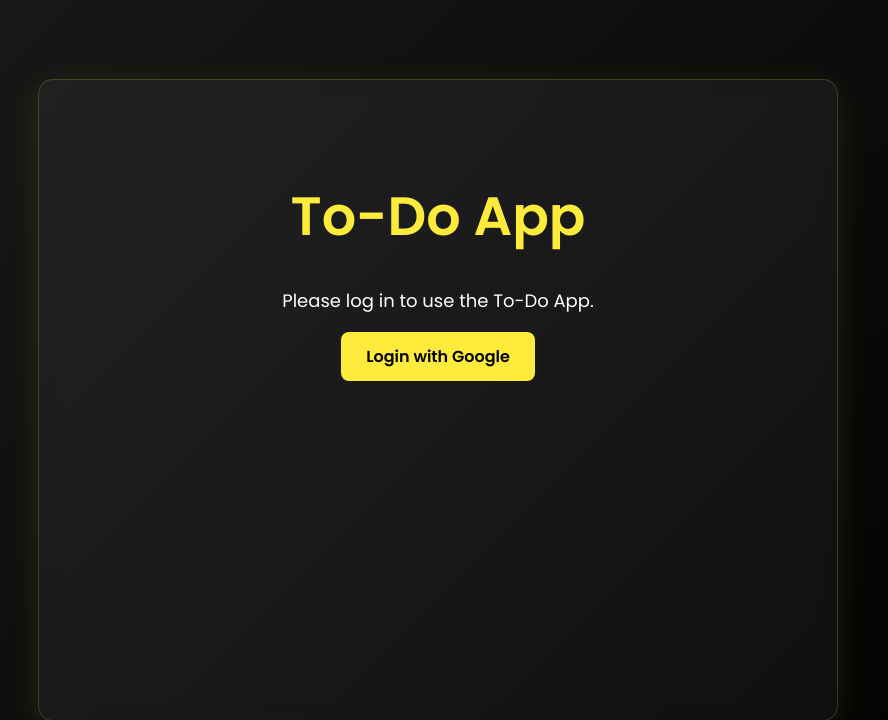
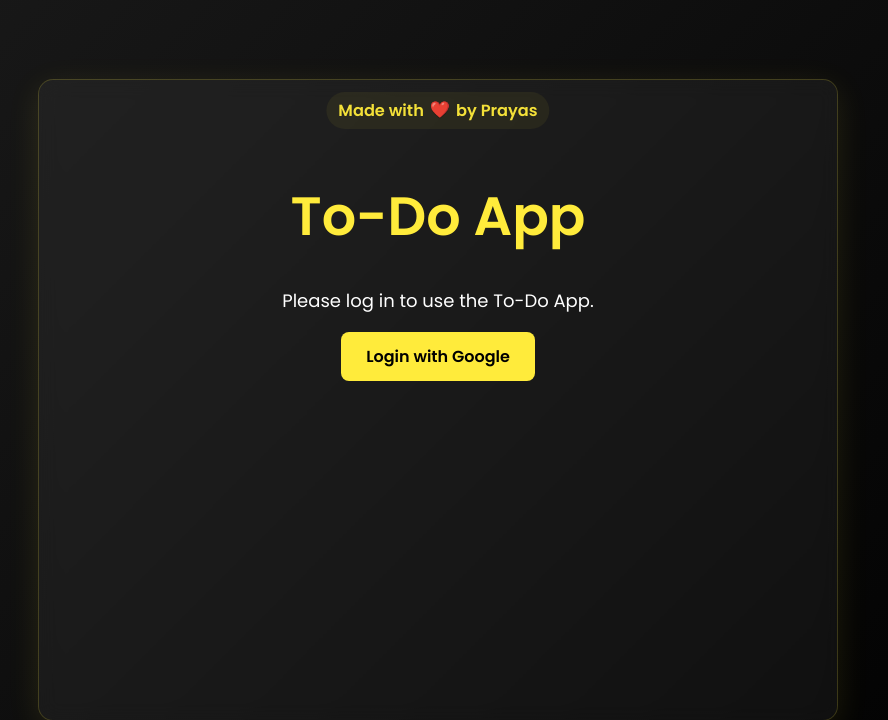
Before and after one commit to newprayas/Todoapp, a Flask app: page / in a window 1280 px wide. Shown: the top 720 px of the page, without its empty margins (202-1090 px from the left). Run offline with Flask 3, Linux system fonts and the light colour scheme.

Commit message:
New application

```diff
--- a/static/style.css
+++ b/static/style.css
@@ -38,6 +38,28 @@ body {
     transition: width 0.5s ease;
     min-height: 500px;
     position: relative; /* allow absolute positioning of logout button */
+}
+
+/* Small credit line at the top center of the todo card */
+.todo-container .made-by {
+    position: absolute;
+    top: 12px;
+    left: 50%;
+    transform: translateX(-50%);
+    background: rgba(255, 235, 59, 0.06);
+    color: rgba(255, 235, 59, 0.95);
+    padding: 6px 12px;
+    border-radius: 999px;
+    font-size: 0.9em;
+    font-weight: 600;
+    z-index: 1500;
+    display: inline-flex;
+    align-items: center;
+    gap: 6px;
+}
+.todo-container .made-by .heart {
+    filter: drop-shadow(0 1px 0 rgba(0,0,0,0.25));
+    transform: translateY(-1px);
 }
 
 .todo-container.pomodoro-active {
--- a/templates/index.html
+++ b/templates/index.html
@@ -10,6 +10,7 @@
 <body>
     <div class="main-container">
         <div class="todo-container">
+            <div class="made-by">Made with <span class="heart">❤️</span> by Prayas</div>
             <h1>To-Do App</h1>
             {% if user %}
                 <div class="user-info">
```
Also changed, not shown: database.db.
